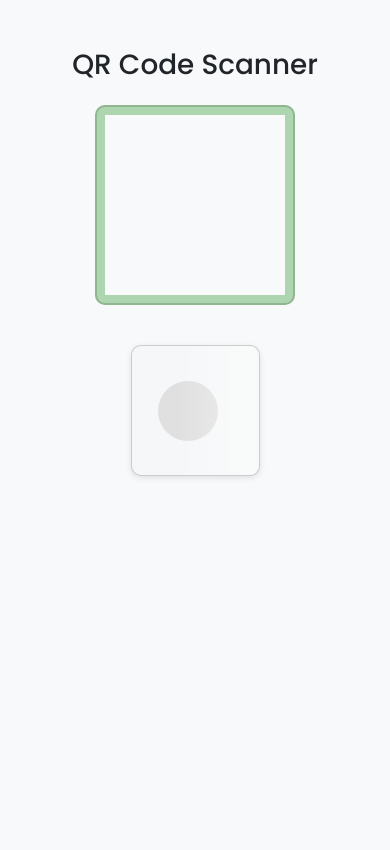
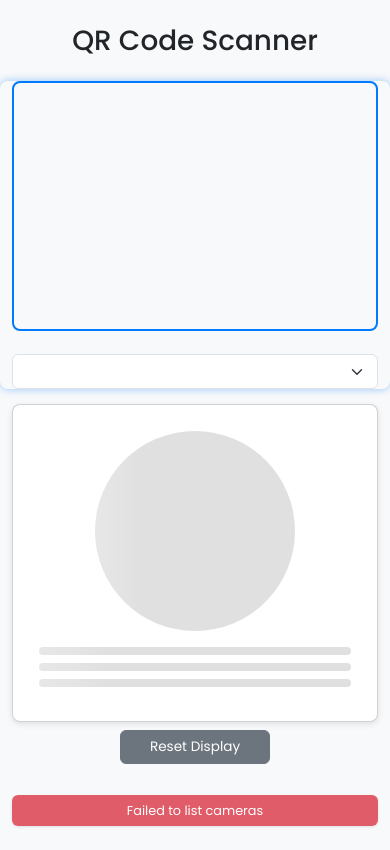
Before and after one commit to Modern-Cipher/ojt-management, a PHP site: page /qrscanner/qrscanner.php in a window 390 px wide. Before the commit the page ends 478 px from the top, so only its background shows below. Run offline with PHP 8.4, Linux system fonts and the light colour scheme; lists and menus that the app fills with data are empty; some libraries are stand-ins or nearby versions.

Commit message:
Added qr canner

```diff
--- a/0config/database.php
+++ b/0config/database.php
@@ -5,7 +5,7 @@
 // =============================================================
 
 if (!defined('IS_PRODUCTION_ENVIRONMENT')) {
-    define('IS_PRODUCTION_ENVIRONMENT', true); // CHANGE TO 'true' BEFORE HOSTINGER DEPLOYMENT!
+    define('IS_PRODUCTION_ENVIRONMENT', false); // CHANGE TO 'true' BEFORE HOSTINGER DEPLOYMENT!
 }
 
 // Set PHP's default timezone (always active for PHP functions)
--- a/qrscanner/css/styles.css
+++ b/qrscanner/css/styles.css
@@ -3,31 +3,32 @@
     background-color: #f8f9fa;
 }
 
-.scanner-container {
-    max-width: 1100px;
-    margin: 0 auto;
-    padding: 0 15px;
-    padding-top: 5vh;
-    padding-bottom: 15vh; /* Increased for mobile */
+.container {
+    max-width: 1200px;
 }
 
 .scanner-row {
-    display: flex;
-    justify-content: space-between;
-    gap: 20px;
+    align-items: stretch;
 }
 
 .scanner-section {
     position: relative;
-    width: 300px;
-    height: 300px;
+    max-width: 350px;
+    margin: 0 auto;
+}
+
+#cameraSelect {
+    font-size: 0.85rem;
+    padding: 6px;
+    width: 100%;
 }
 
 #video {
-    width: 300px;
-    height: 300px;
-    border: 2px solid #ccc;
-    border-radius: 10px;
+    border-radius: 8px;
+    border: 2px solid #007bff;
+    aspect-ratio: 1/1;
+    max-height: 350px;
+    object-fit: cover;
 }
 
 .scanner-overlay {
@@ -36,181 +37,140 @@
     left: 0;
     width: 100%;
     height: 100%;
-    border: 10px solid rgba(0, 128, 0, 0.3);
-    border-radius: 10px;
+    border: 2px solid transparent;
+    box-shadow: 0 0 8px rgba(0, 123, 255, 0.4);
+    border-radius: 8px;
     pointer-events: none;
 }
 
 .data-section {
-    flex: 1;
-    max-width: 400px;
+    display: flex;
+    flex-direction: column;
+    align-items: center;
 }
 
 .card {
-    border-radius: 10px;
+    width: 100%;
+    max-width: 500px;
+    border-radius: 8px;
     box-shadow: 0 2px 6px rgba(0, 0, 0, 0.1);
-    background-color: #fff;
-    padding: 20px;
-}
-
-.card-body {
-    display: flex;
-    align-items: center;
-    gap: 15px;
+    padding: 10px;
 }
 
 .card-body img {
-    width: 100px;
-    height: 100px;
+    width: 300px;
+    height: 300px;
     object-fit: cover;
     border-radius: 50%;
+    display: block;
+    margin: 0 auto;
+    cursor: pointer;
 }
 
-.card-body .info {
-    flex: 1;
-}
-
-.card-body .info h5 {
-    text-align: left;
-    margin-bottom: 1rem;
-}
-
-.card-body .info p {
-    margin: 0.5rem 0;
-    text-align: left;
-    font-size: 0.9rem;
-}
-
-/* Shimmer Effect */
-.shimmer {
-    background: #f6f7f8;
-    overflow: hidden;
-    position: relative;
-}
-
-.shimmer::before {
-    content: '';
-    position: absolute;
-    top: 0;
-    left: -100%;
-    width: 100%;
-    height: 100%;
-    background: linear-gradient(90deg, transparent, rgba(255, 255, 255, 0.4), transparent);
-    animation: shimmer 1.5s infinite;
+.info p {
+    margin: 3px 0;
+    font-size: 0.85rem;
 }
 
 .shimmer-content {
-    display: flex;
-    align-items: center;
-    gap: 15px;
+    text-align: center;
 }
 
 .shimmer-circle {
-    width: 100px;
-    height: 100px;
+    width: 300px;
+    height: 300px;
+    background: linear-gradient(90deg, #e0e0e0 25%, #f0f0f0 50%, #e0e0e0 75%);
+    background-size: 200% 100%;
+    animation: shimmer 1.5s infinite;
     border-radius: 50%;
-    background: #e0e0e0;
+    margin: 0 auto;
 }
 
 .shimmer-text {
-    flex: 1;
+    margin-top: 15px;
 }
 
 .shimmer-line {
-    height: 15px;
-    background: #e0e0e0;
-    margin: 0.5rem 0;
+    height: 8px;
+    background: linear-gradient(90deg, #e0e0e0 25%, #f0f0f0 50%, #e0e0e0 75%);
+    background-size: 200% 100%;
+    animation: shimmer 1.5s infinite;
+    margin: 8px 0;
     border-radius: 4px;
 }
 
 @keyframes shimmer {
-    0% { left: -100%; }
-    100% { left: 100%; }
+    0% { background-position: 200% 0; }
+    100% { background-position: -200% 0; }
 }
 
-@media (max-width: 768px) {
-    .scanner-container {
-        padding: 0 10px;
-        max-width: 95%;
-        padding-bottom: 20vh; /* Increased for mobile */
+.badge-row {
+    display: flex;
+    justify-content: center;
+}
+
+.badge-container {
+    display: flex;
+    flex-wrap: wrap;
+    gap: 8px;
+    justify-content: center;
+}
+
+.badge-card {
+    background-color: #28a745;
+    color: white;
+    padding: 6px 12px;
+    border-radius: 6px;
+    font-size: 0.8rem;
+    box-shadow: 0 1px 3px rgba(0, 0, 0, 0.1);
+}
+
+.badge-card.error {
+    background-color: rgba(220, 53, 69, 0.8);
+}
+
+.btn-reset {
+    padding: 6px 24px;
+    font-size: 0.85rem;
+    width: auto;
+    min-width: 150px;
+}
+
+@media (max-width: 767.98px) {
+    .scanner-row {
+        flex-direction: column;
     }
 
-    .scanner-row {
+    .scanner-section, .data-section {
+        width: 100%;
+        max-width: 100%;
+        margin-bottom: 15px;
+    }
+
+    #video {
+        max-height: 250px;
+    }
+
+    .card-body img, .shimmer-circle {
+        width: 200px;
+        height: 200px;
+    }
+
+    .info {
+        text-align: left;
+    }
+
+    .badge-container {
         flex-direction: column;
         align-items: center;
     }
 
-    .scanner-section {
-        width: 250px;
-        height: 250px;
-        margin-bottom: 20px;
+    .badge-card {
+        width: 100%;
+        text-align: center;
     }
 
-    #video {
-        width: 250px;
-        height: 250px;
-    }
-
-    .data-section {
-        max-width: 350px;
-    }
-
-    .card {
-        padding: 15px;
-    }
-
-    .card-body img {
-        width: 80px;
-        height: 80px;
-    }
-
-    .shimmer-circle {
-        width: 80px;
-        height: 80px;
+    .btn-reset {
+        min-width: 150px;
     }
 }
-
-@media (max-width: 576px) {
-    .scanner-container {
-        padding: 0 5px;
-        padding-bottom: 25vh; /* Further increased */
-    }
-
-    .scanner-section {
-        width: 200px;
-        height: 200px;
-    }
-
-    #video {
-        width: 200px;
-        height: 200px;
-    }
-
-    .data-section {
-        max-width: 300px;
-    }
-
-    .card {
-        padding: 10px;
-    }
-
-    .card-body img {
-        width: 60px;
-        height: 60px;
-    }
-
-    .shimmer-circle {
-        width: 60px;
-        height: 60px;
-    }
-
-    .card-body .info p {
-        font-size: 0.85rem;
-    }
-}
-
-@media (min-width: 1200px) {
-    .scanner-container {
-        max-width: 1200px;
-    }
-}
--- a/qrscanner/qrscanner.php
+++ b/qrscanner/qrscanner.php
@@ -1,5 +1,6 @@
 <?php
-$database_path = '../0config/database.php';
+define('ROOT_DIR', realpath(__DIR__ . '/..'));
+$database_path = ROOT_DIR . '/0config/database.php';
 if (!file_exists($database_path)) {
     error_log('Database connection file not found at: ' . $database_path);
     die('Error: Database connection file not found.');
@@ -21,36 +22,55 @@
     <title>QR Code Scanner</title>
     <link href="https://cdn.jsdelivr.net/npm/bootstrap@5.3.3/dist/css/bootstrap.min.css" rel="stylesheet">
     <link href="https://fonts.googleapis.com/css2?family=Poppins:wght@400;500;600&display=swap" rel="stylesheet">
-    <link href="https://cdn.jsdelivr.net/npm/sweetalert2@11/dist/sweetalert2.min.css" rel="stylesheet">
     <link rel="stylesheet" href="css/styles.css">
 </head>
 <body>
-    <div class="container mt-5 scanner-container">
+    <div class="container my-4">
         <h1 class="text-center mb-4">QR Code Scanner</h1>
-        <div class="scanner-row">
-            <div class="scanner-section">
-                <video id="video" width="300" height="300" autoplay></video>
+        <div class="row scanner-row">
+            <div class="col-md-5 scanner-section">
+                <video id="video" class="w-100" autoplay></video>
                 <canvas id="canvas" style="display: none;"></canvas>
                 <div class="scanner-overlay"></div>
+                <select id="cameraSelect" class="form-select mt-3"></select>
             </div>
-            <div class="data-section">
-                <div id="dataDisplay" class="card shimmer">
-                    <div class="card-body">
-                        <div class="shimmer-content">
-                            <div class="shimmer-circle"></div>
-                            <div class="shimmer-text">
-                                <div class="shimmer-line"></div>
-                                <div class="shimmer-line"></div>
-                                <div class="shimmer-line"></div>
-                            </div>
+            <div class="col-md-7 data-section">
+                <div id="dataDisplay" class="card">
+                    <div class="card-body shimmer-content">
+                        <div class="shimmer-circle mx-auto"></div>
+                        <div class="shimmer-text mt-3">
+                            <div class="shimmer-line"></div>
+                            <div class="shimmer-line"></div>
+                            <div class="shimmer-line"></div>
                         </div>
                     </div>
+                </div>
+                <button id="resetDisplay" class="btn btn-secondary mt-2 btn-reset">Reset Display</button>
+            </div>
+        </div>
+        <div class="row badge-row mt-3">
+            <div class="col-12">
+                <div id="badgeContainer" class="badge-container"></div>
+            </div>
+        </div>
+    </div>
+
+    <!-- Modal for image zoom -->
+    <div class="modal fade" id="imageZoomModal" tabindex="-1" aria-labelledby="imageZoomModalLabel" aria-hidden="true">
+        <div class="modal-dialog modal-dialog-centered">
+            <div class="modal-content">
+                <div class="modal-header">
+                    <h5 class="modal-title" id="imageZoomModalLabel">Student Selfie</h5>
+                    <button type="button" class="btn-close" data-bs-dismiss="modal" aria-label="Close"></button>
+                </div>
+                <div class="modal-body text-center">
+                    <img id="zoomedImage" src="" alt="Selfie" class="img-fluid" style="max-height: 500px;">
                 </div>
             </div>
         </div>
     </div>
+
     <script src="https://cdn.jsdelivr.net/npm/bootstrap@5.3.3/dist/js/bootstrap.bundle.min.js"></script>
-    <script src="https://cdn.jsdelivr.net/npm/sweetalert2@11/dist/sweetalert2.all.min.js"></script>
     <script src="https://cdn.jsdelivr.net/npm/jsqr@1.4.0/dist/jsQR.min.js"></script>
     <script src="js/script.js"></script>
 </body>
```
Also changed, not shown: qrscanner/js/script.js (+82 -41 lines), qrscanner/process_scan.php (+57 -3 lines), upload_selfie/selfie_1750369846_VvkBwF.jpg (added), upload_selfie/selfie_1750373689_etY75n.jpg (added).
